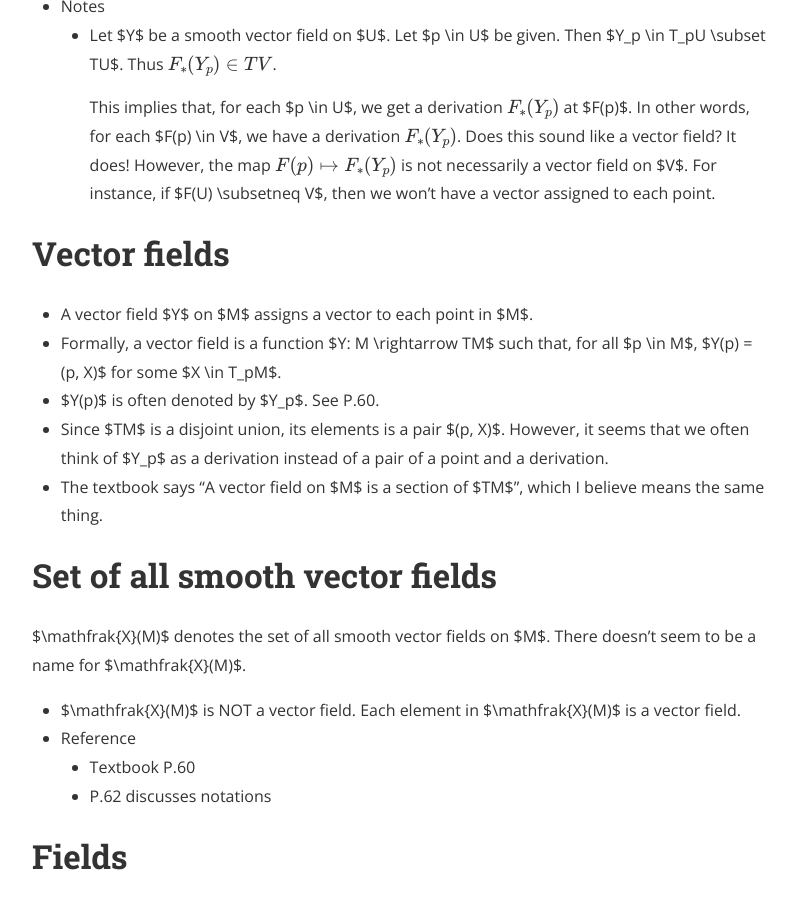
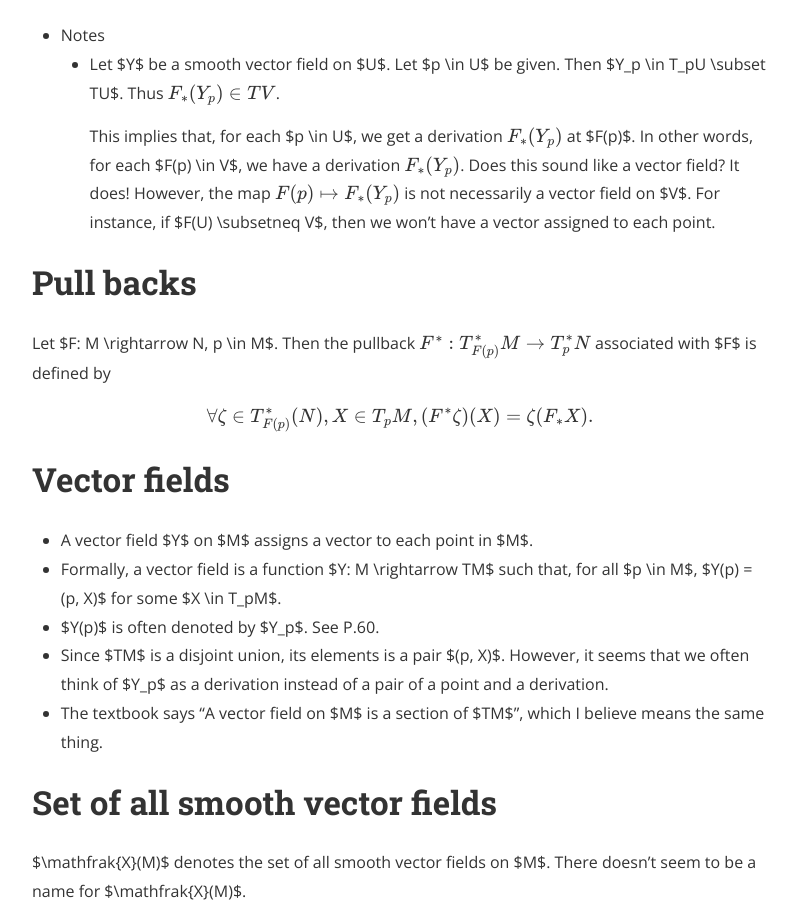
Before and after one commit to hidenori-shinohara/hidenori-shinohara.github.io, a Jekyll site: the page built from _posts/courses/math620/2019-09-09-smooth-manifold-cheat-sheet.md, in a window 1280 px wide and 900 px high, scrolled down 1193 px. Shown: the whole window, without its empty margins (240-1037 px from the left). Built offline with Jekyll 4.4.1, drawn with Linux system fonts in a browser that asks for light colours; nearby versions of some CDN libraries; formulas are drawn with MathJax 3.

Commit message:
Pullback

```diff
--- a/_posts/courses/math620/2019-09-09-smooth-manifold-cheat-sheet.md
+++ b/_posts/courses/math620/2019-09-09-smooth-manifold-cheat-sheet.md
@@ -37,6 +37,16 @@ Let $F: U \rightarrow V$ be a smooth map where $U \subset \mathbb{R}^n, V \subse
       However, the map $$F(p) \mapsto F_*(Y_p)$$ is not necessarily a vector field on $V$.
       For instance, if $F(U) \subsetneq V$, then we won't have a vector assigned to each point.
 
+# Pull backs
+Let $F: M \rightarrow N, p \in M$.
+Then the pullback $$F^*: T^*_{F(p)}M \rightarrow T^*_p N$$ associated with $F$ is defined by
+
+$$
+\begin{align*}
+  \forall \zeta \in T^*_{F(p)}(N), X \in T_pM, (F^* \zeta)(X) = \zeta(F_*X).
+\end{align*}
+$$
+
 # Vector fields
 
 * A vector field $Y$ on $M$ assigns a vector to each point in $M$.
```
